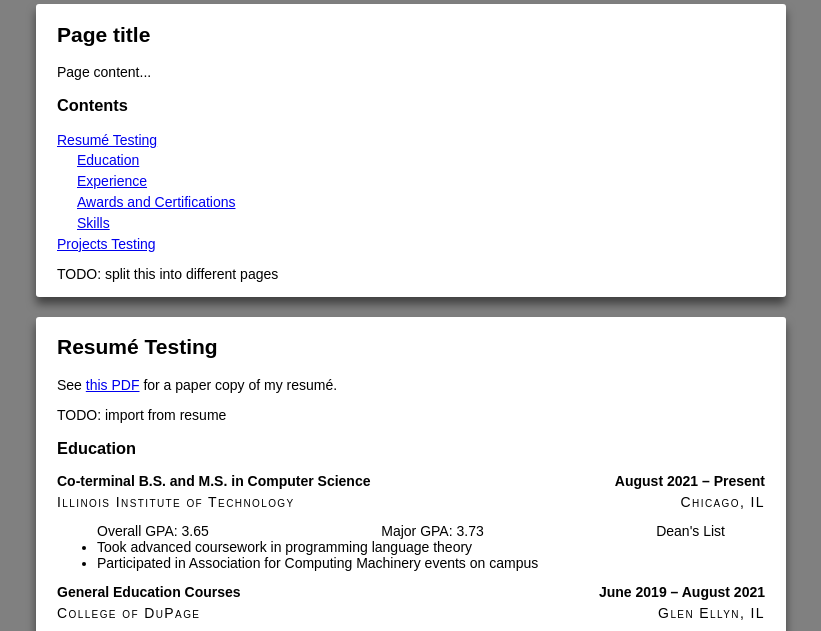
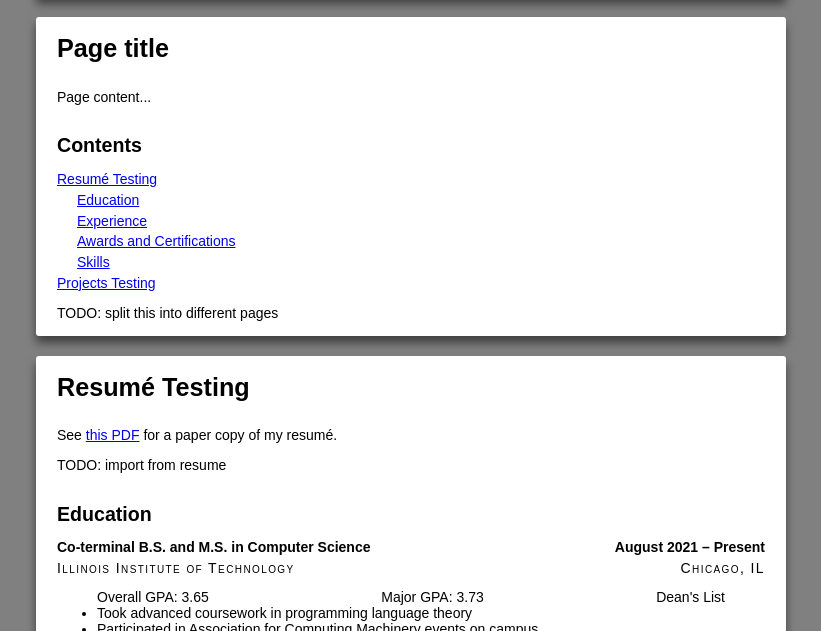
Before and after one commit to omcgrath-iit/com421-website, a plain HTML site: page index.html in a window 1280 px wide. Shown: the part 213-844 px from the top of the page, without its empty margins (229-1050 px from the left). Drawn offline with Linux system fonts and the light colour scheme.

Commit message:
Increase heading size and adjust margins

```diff
--- a/styles.css
+++ b/styles.css
@@ -2,6 +2,21 @@ body {
 	font: 14px sans-serif;
 	background: gray;
 	margin: 20px;
+}
+
+/* Headings */
+h1, h2, h3, h4 {
+	font-weight: 600;
+}
+h1 { font-size: 2.20em; }
+h2 { font-size: 1.80em; }
+h3 { font-size: 1.40em; }
+h4 { font-size: 1.00em; }
+h1, h2 {
+	margin: 1rem 0 1em;
+}
+h3, h4 {
+	margin: 1.5em 0 0.5em;
 }
 
 .card {
```
